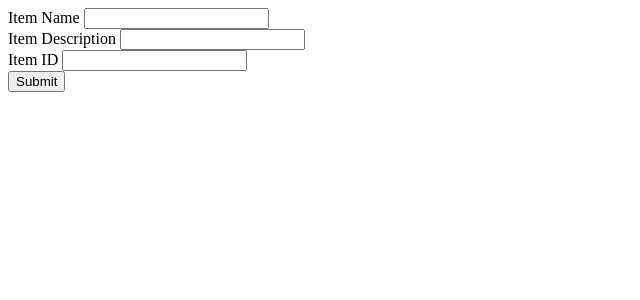
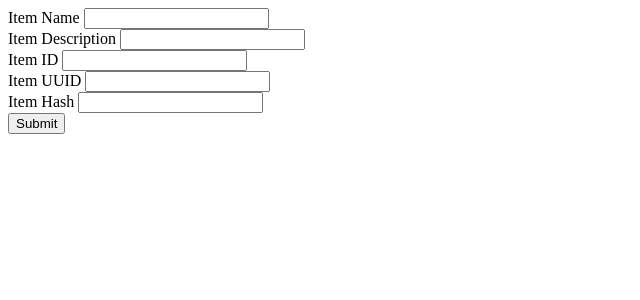
Before and after one commit to asis99/git_github, a Flask app: page /todo in a window 1280 px wide. Shown: the top 300 px of the page, without its empty margins (0-640 px from the left). Run offline with Flask 3, Linux system fonts and the light colour scheme.

Commit message:
Re-commit: main state at Item ID field

```diff
--- a/app.py
+++ b/app.py
@@ -1,7 +1,22 @@
 from flask import Flask, jsonify, render_template, request
 import json
+from pymongo import MongoClient
 
 app = Flask(__name__)
+client = MongoClient('mongodb+srv://vyfrost8_db_user:sTa6b4ay3WFglFWh@cluster0.ajisasq.mongodb.net')
+db = client['todo_db']
+collection = db['todo_items']
+
+@app.route('/submittodoitem', methods=['POST'])
+def submit_todo_item():
+    data = request.form if request.form else (request.get_json(silent=True) or {})
+    item = {
+        "itemName": data.get("itemName"),
+        "itemDescription": data.get("itemDescription")
+    }
+    collection.insert_one(item.copy())
+    return jsonify({"message": "Item stored", "item": item}), 201
+
 
 @app.route('/')
 def home():
--- a/templates/todo.html
+++ b/templates/todo.html
@@ -5,5 +5,9 @@
     <input type="text" name="itemDescription" required><br>
     <label>Item ID</label>
     <input type="text" name="itemId"><br>
+    <label>Item UUID</label>
+    <input type="text" name="itemUuid"><br>
+    <label>Item Hash</label>
+    <input type="text" name="itemHash"><br>
     <button type="submit">Submit</button>
 </form>
```
